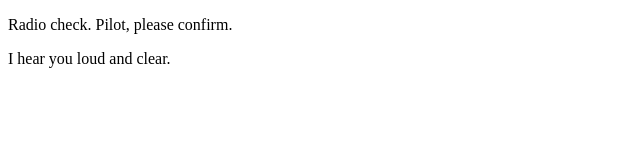
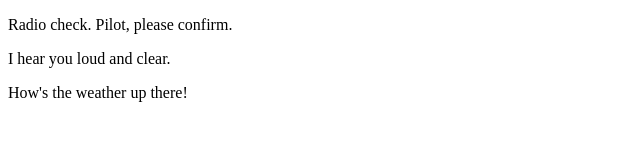
Before and after one commit to LightningFrisk/220Studio, a plain HTML site: page index.html in a window 1280 px wide. Shown: the whole page, without its empty margins (0-640 px from the left). Drawn offline with Linux system fonts and the light colour scheme.

Commit message:
Added a response

```diff
--- a/index.html
+++ b/index.html
@@ -3,5 +3,6 @@
    <body>
       <p>Radio check. Pilot, please confirm.</p>
       <p>I hear you loud and clear.</p>
+      <p>How's the weather up there!</p>
    </body>
 </html>
```
